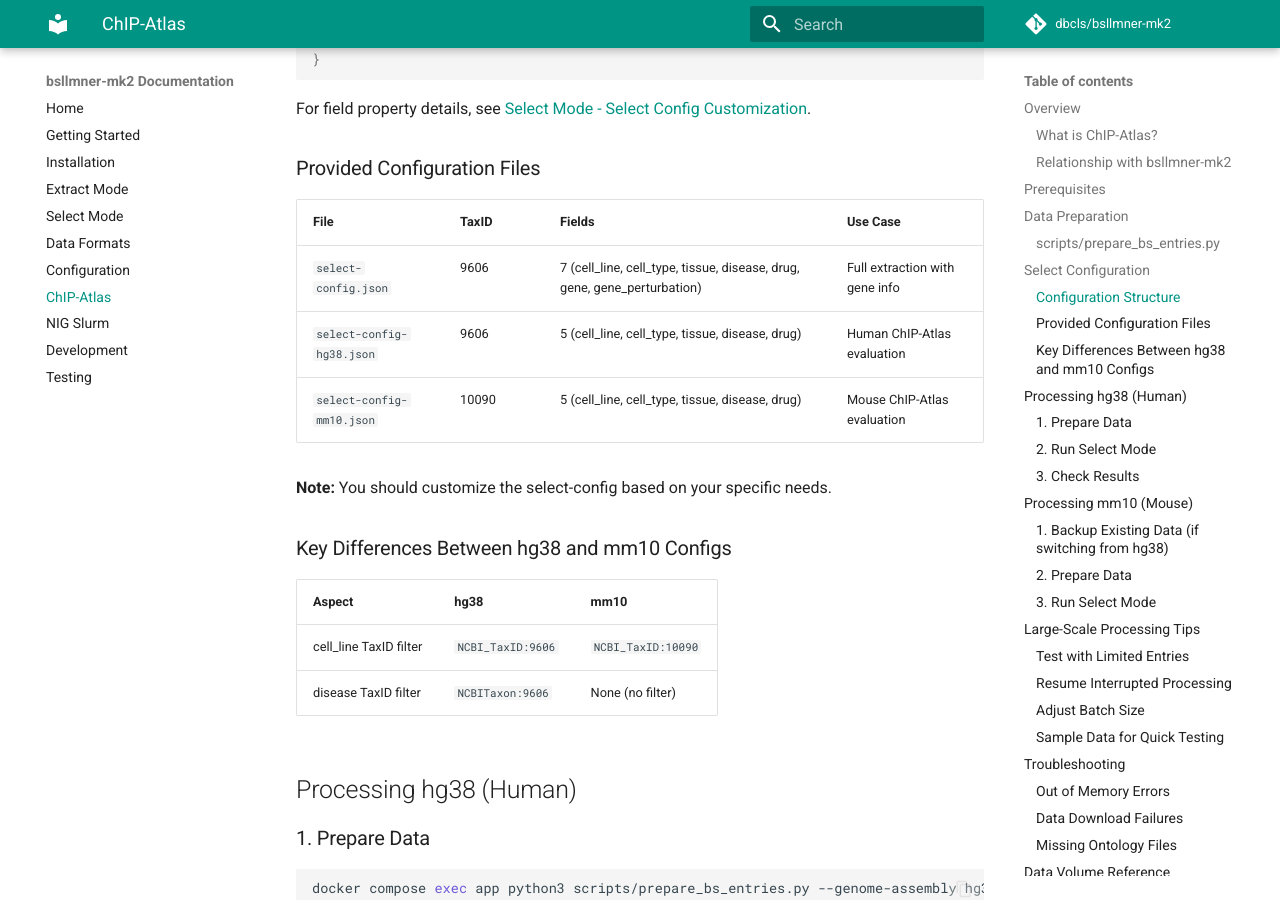
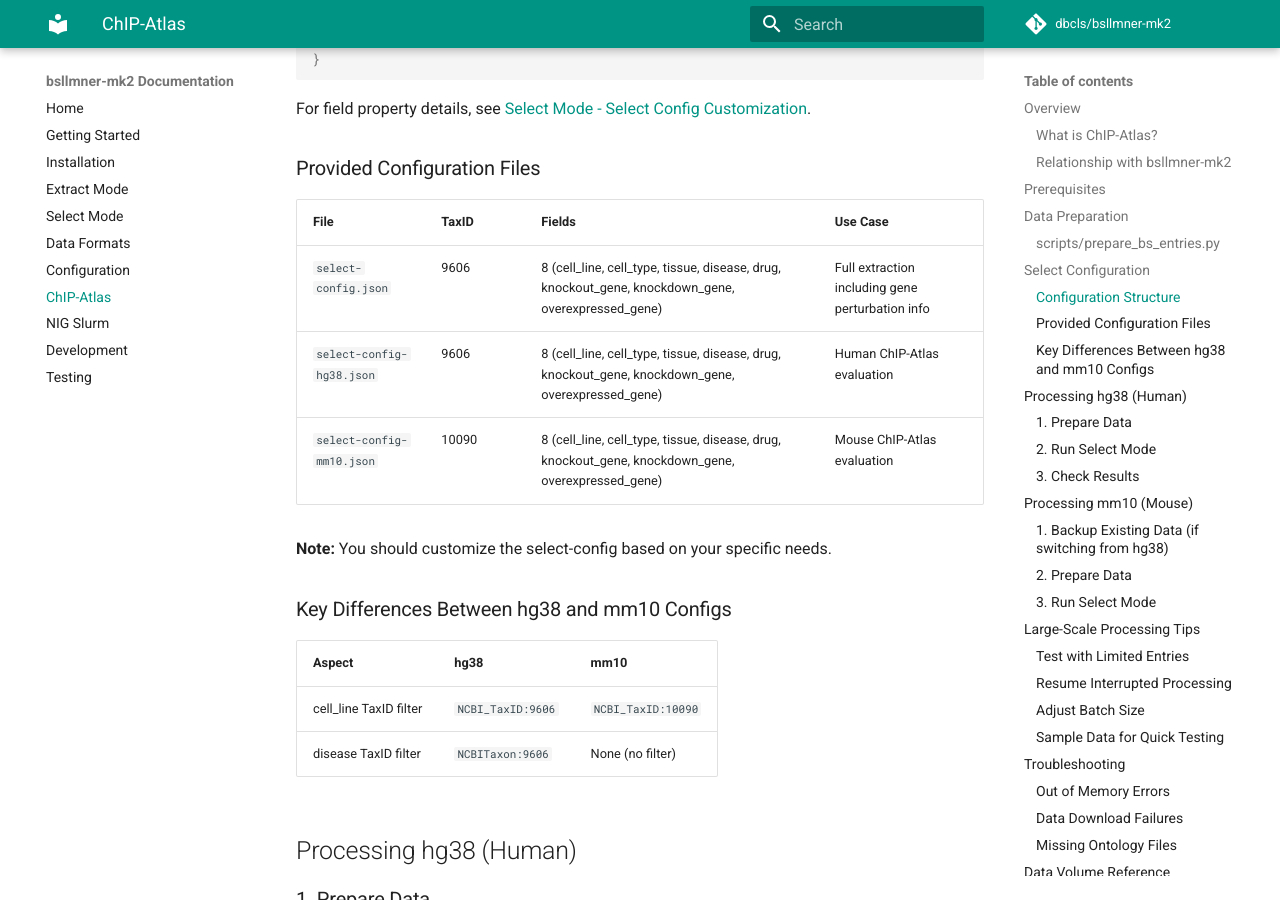
Before and after one commit to dbcls/bsllmner-mk2, an MkDocs documentation site: the page built from docs/chip-atlas.md, in a window 1280 px wide and 900 px high, scrolled down 1944 px. Built offline with MkDocs 1.6.1 and Material for MkDocs 9.7.7, drawn with Linux system fonts in a browser that asks for light colours; comment, search, counter and statistics services are not loaded.

Commit message:
Replace gene/gene_perturbation fields with knockout_gene, knockdown_gene, and overexpressed_gene in select configs and docs

```diff
--- a/docs/chip-atlas.md
+++ b/docs/chip-atlas.md
@@ -77,9 +77,9 @@ For field property details, see [Select Mode - Select Config Customization](sele
 
 | File | TaxID | Fields | Use Case |
 |------|-------|--------|----------|
-| `select-config.json` | 9606 | 7 (cell_line, cell_type, tissue, disease, drug, gene, gene_perturbation) | Full extraction with gene info |
-| `select-config-hg38.json` | 9606 | 5 (cell_line, cell_type, tissue, disease, drug) | Human ChIP-Atlas evaluation |
-| `select-config-mm10.json` | 10090 | 5 (cell_line, cell_type, tissue, disease, drug) | Mouse ChIP-Atlas evaluation |
+| `select-config.json` | 9606 | 8 (cell_line, cell_type, tissue, disease, drug, knockout_gene, knockdown_gene, overexpressed_gene) | Full extraction including gene perturbation info |
+| `select-config-hg38.json` | 9606 | 8 (cell_line, cell_type, tissue, disease, drug, knockout_gene, knockdown_gene, overexpressed_gene) | Human ChIP-Atlas evaluation |
+| `select-config-mm10.json` | 10090 | 8 (cell_line, cell_type, tissue, disease, drug, knockout_gene, knockdown_gene, overexpressed_gene) | Mouse ChIP-Atlas evaluation |
 
 **Note:** You should customize the select-config based on your specific needs.
 
```
Also changed, not shown: docs/data-formats.md (+3 -2 lines), 4 other files.
